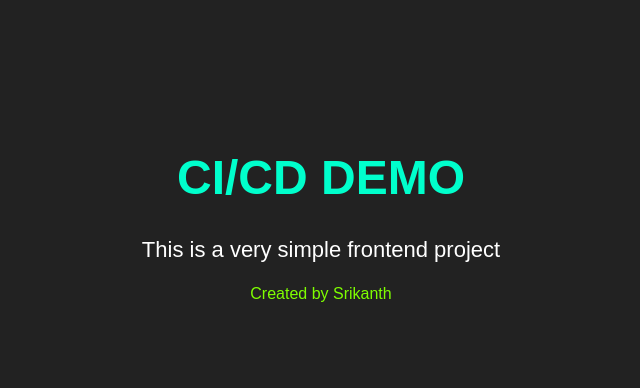
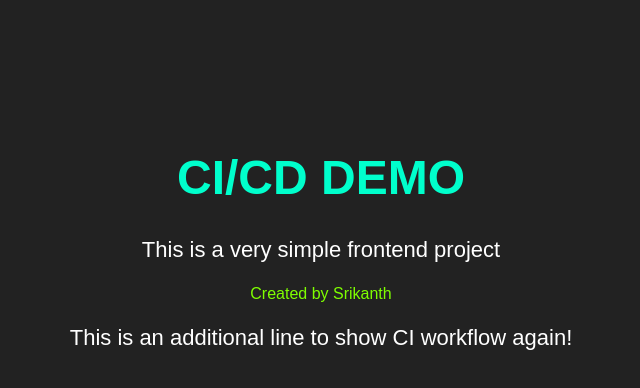
Before and after one commit to srikanthbalagam/frontend-ci-demo, a website: page index.html in a window 1280 px wide. Shown: the whole page, without its empty margins (319-959 px from the left). Drawn offline with Linux system fonts and the light colour scheme.

Commit message:
Add new text to trigger CI workflow

```diff
--- a/index.html
+++ b/index.html
@@ -8,5 +8,6 @@
   <h1 class="title">CI/CD DEMO</h1>
   <p class="text">This is a very simple frontend project</p>
   <p class="sri">Created by Srikanth </p>
+  <p class="text">This is an additional line to show CI workflow again!</p>
 </body>
 </html>
```
